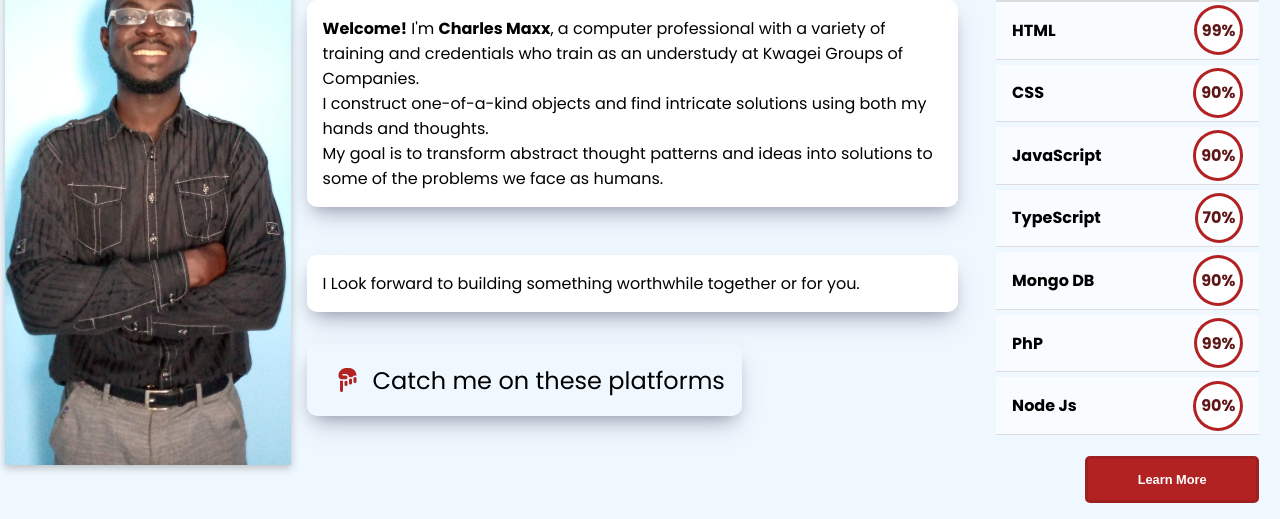
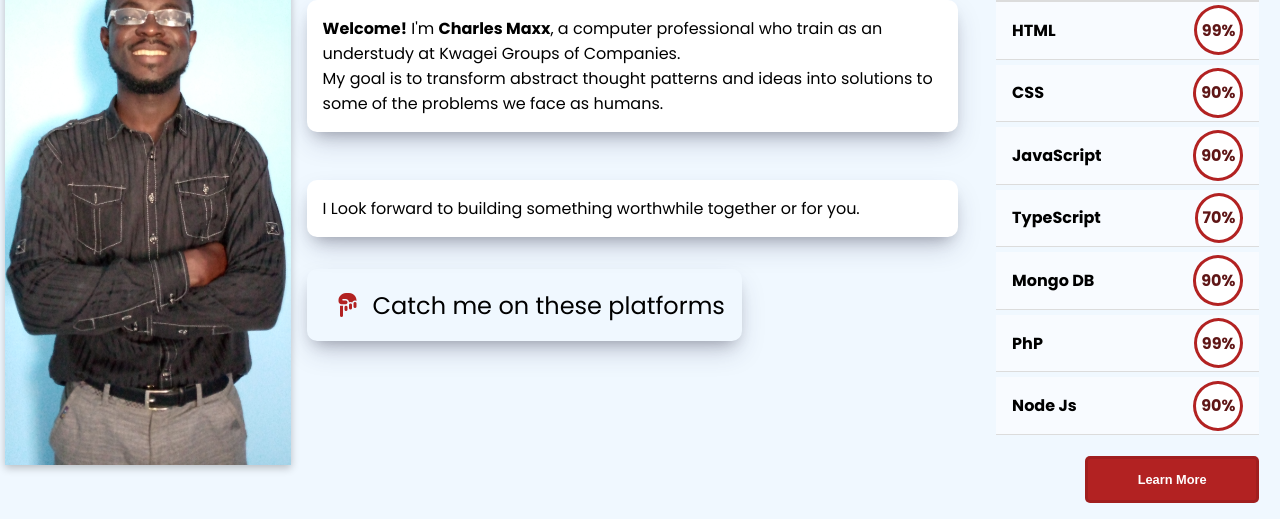
Before and after one commit to Kwagei/week-1-css-portfolio-cvkshade, a plain HTML site: page index.html in a window 1280 px wide. Shown: the part 158-677 px from the top of the page. Drawn offline with Linux system fonts and the light colour scheme.

Commit message:
Small Change

```diff
--- a/index.html
+++ b/index.html
@@ -32,9 +32,7 @@
             <div class="control-flow">
 
 
-               <p><b>Welcome!</b> I'm <b>Charles Maxx</b>, a computer professional with a variety of training and credentials who train as an understudy at Kwagei Groups of Companies.
-                <br>
-                I construct one-of-a-kind objects and find intricate solutions using both my hands and thoughts.
+               <p><b>Welcome!</b> I'm <b>Charles Maxx</b>, a computer professional who train as an understudy at Kwagei Groups of Companies.
                 <br>
                 My goal is to transform abstract thought patterns and ideas into solutions to some of the problems we face as humans.
             </p>
```
